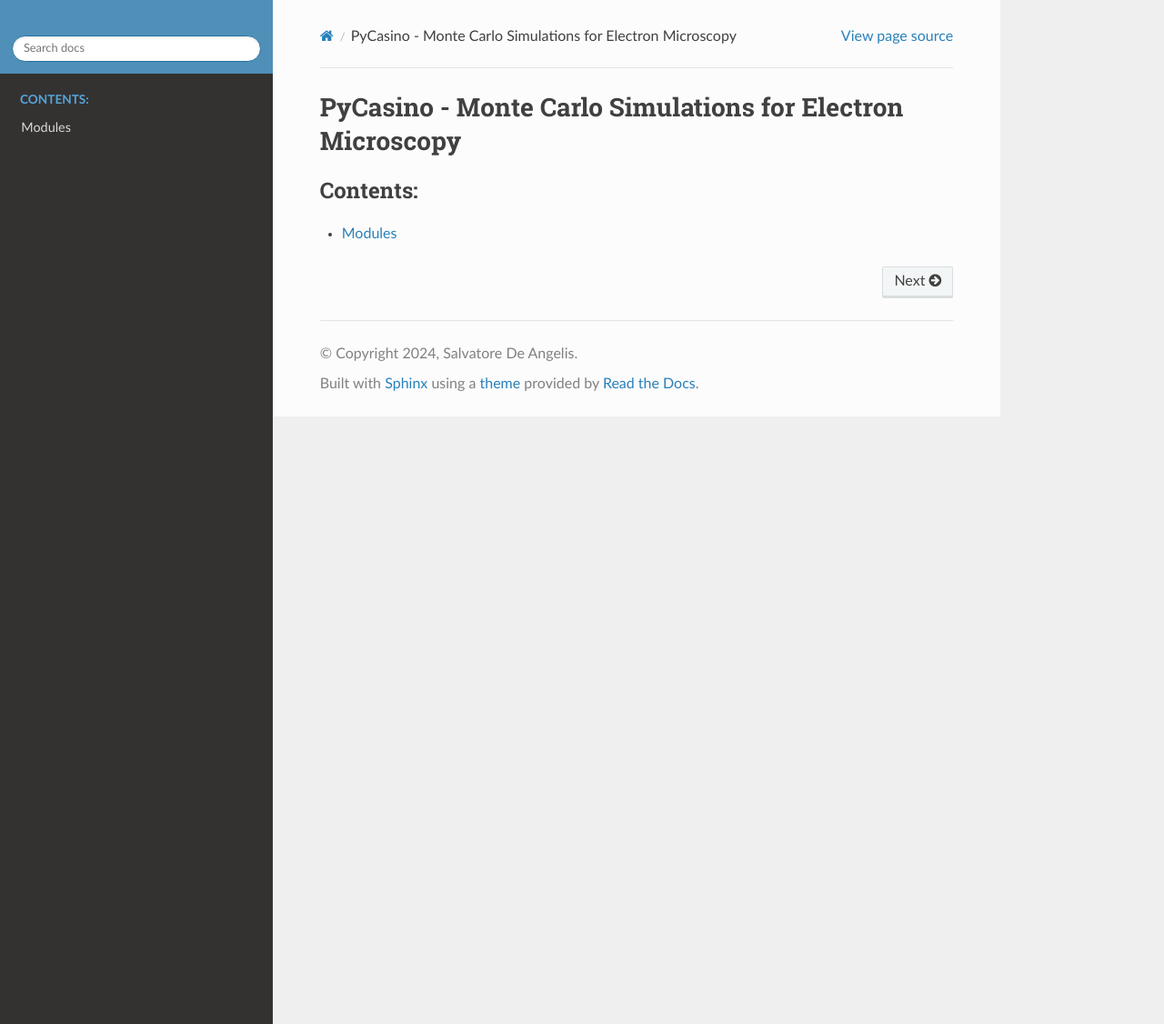
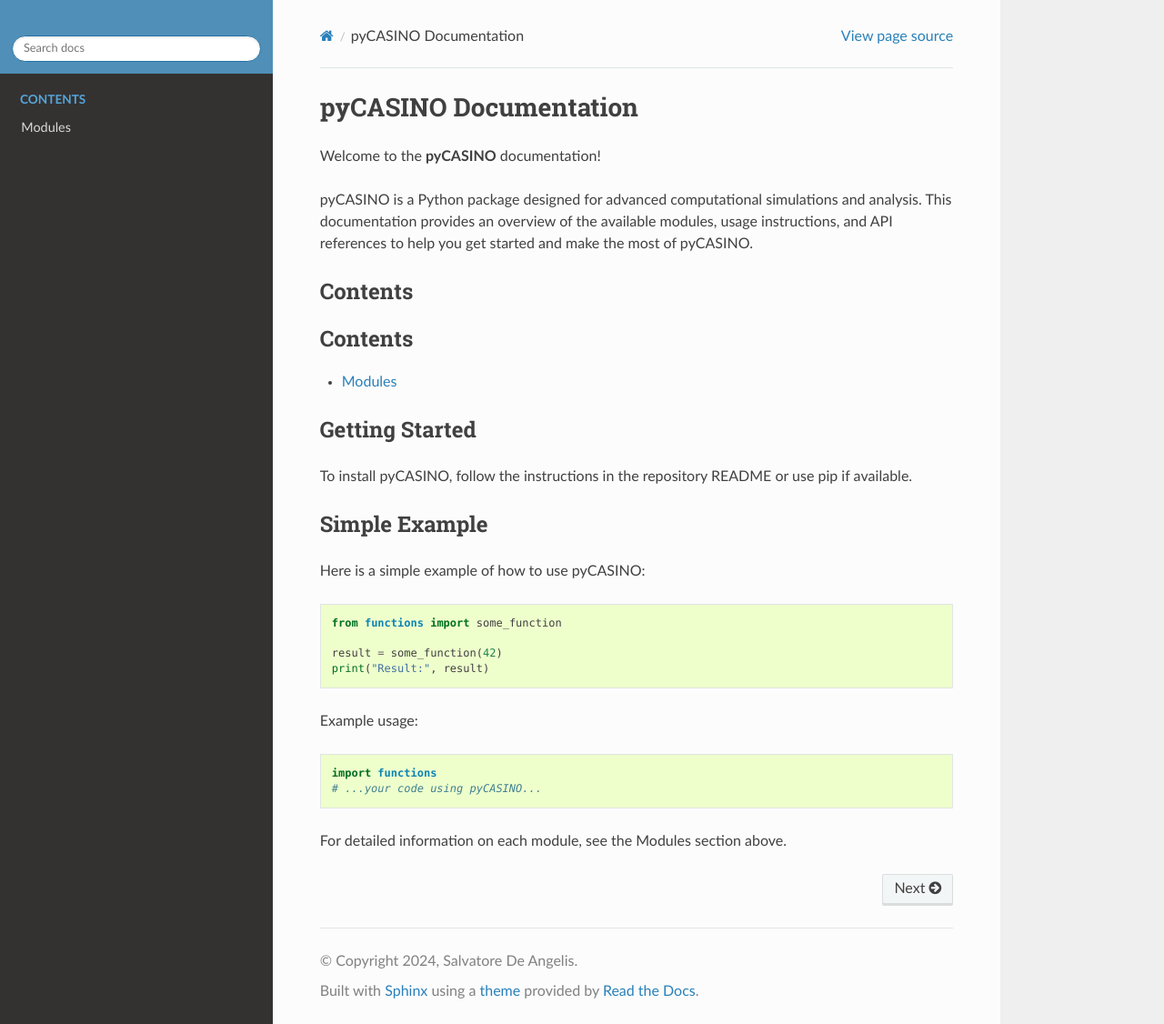
Before and after one commit to sdea/pyCASINO, a Sphinx documentation site: the page built from docs/source/index.rst, in a window 1280 px wide and 1126 px high. Shown: the whole window at 91% size. Built offline with Sphinx 7.4.7 and the Read the Docs theme 3.1.0, drawn with Linux system fonts in a browser that asks for light colours.

```diff
--- a/docs/source/index.rst
+++ b/docs/source/index.rst
@@ -3,11 +3,44 @@
    You can adapt this file completely to your liking, but it should at least
    contain the root `toctree` directive.
 
-PyCasino - Monte Carlo Simulations for Electron Microscopy
-========================================================================
+pyCASINO Documentation
+======================
+
+Welcome to the **pyCASINO** documentation!
+
+pyCASINO is a Python package designed for advanced computational simulations and analysis. This documentation provides an overview of the available modules, usage instructions, and API references to help you get started and make the most of pyCASINO.
+
+Contents
+--------
 
 .. toctree::
    :maxdepth: 2
-   :caption: Contents:
+   :caption: Contents
 
    modules
+
+Getting Started
+---------------
+
+To install pyCASINO, follow the instructions in the repository README or use pip if available.
+
+Simple Example
+--------------
+
+Here is a simple example of how to use pyCASINO:
+
+.. code-block:: python
+
+   from functions import some_function
+
+   result = some_function(42)
+   print("Result:", result)
+
+Example usage:
+
+.. code-block:: python
+
+   import functions
+   # ...your code using pyCASINO...
+
+For detailed information on each module, see the Modules section above.
```
Also changed, not shown: 6 other files.
